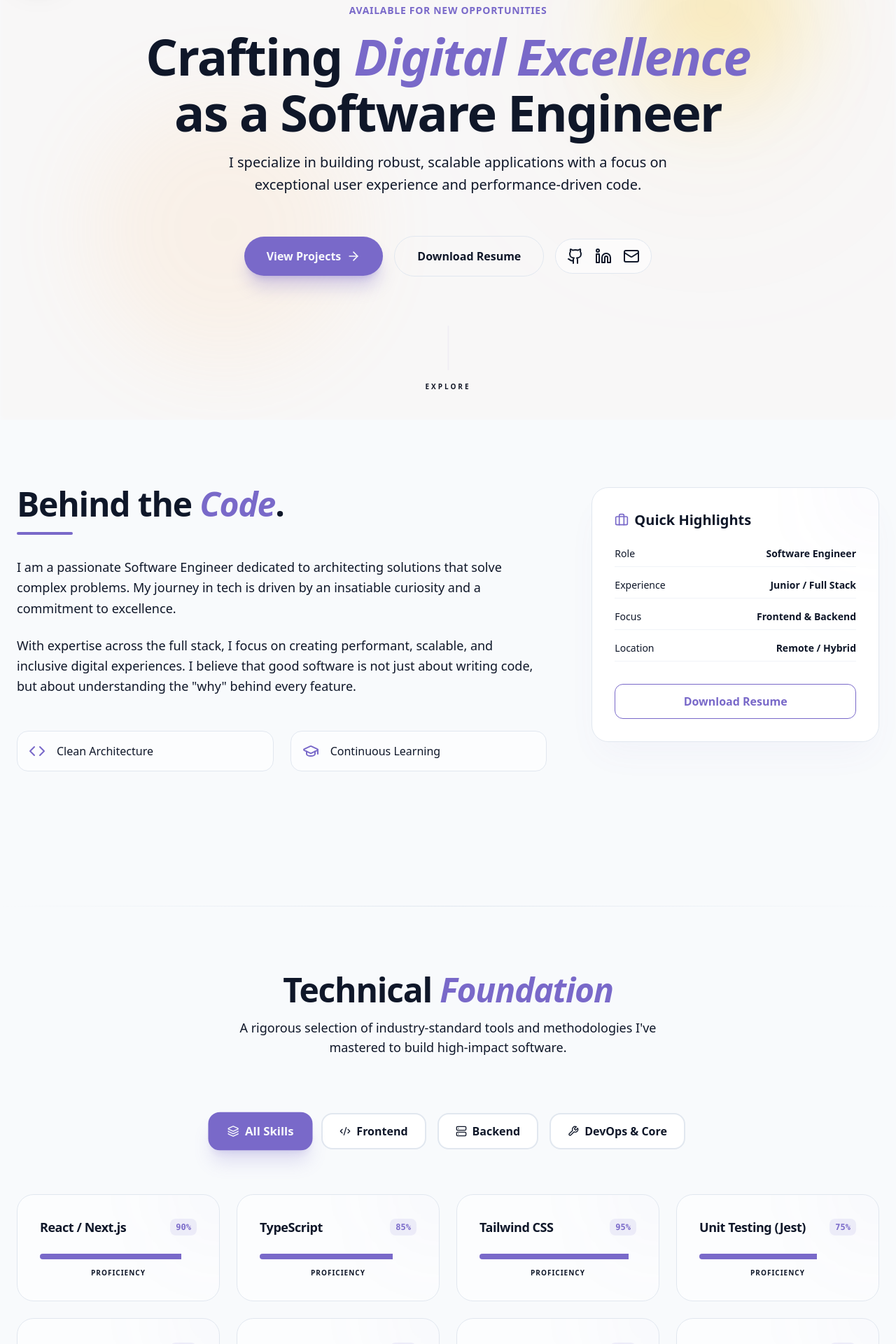
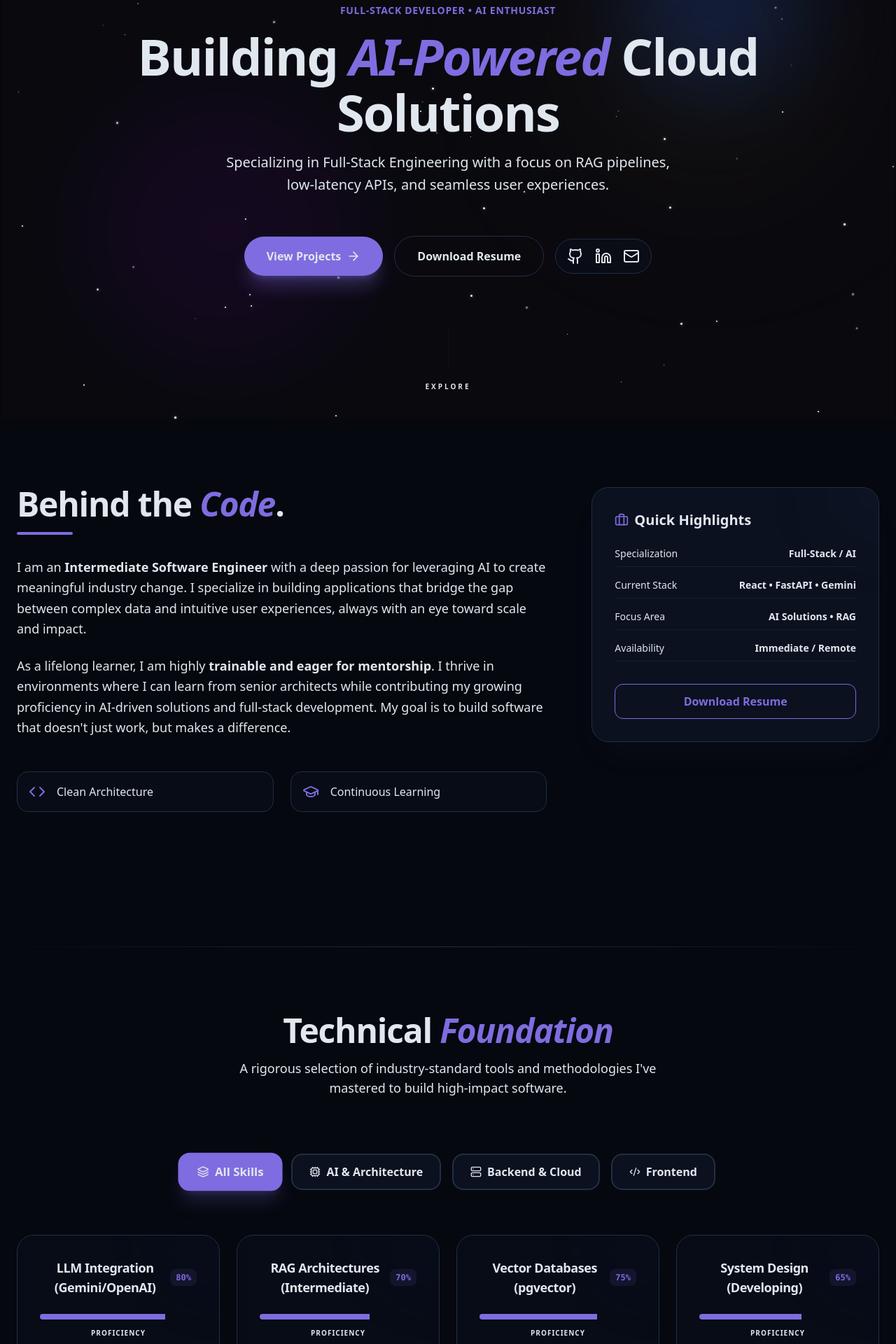
Before and after one commit to adharsh555/Portfolio_React_Tailwind, a React (Vite) app: page / in a window 1280 px wide. Shown: the part 200-2120 px from the top of the page at 70% size. Built offline with nearby package versions, Linux system fonts and the light colour scheme.

Commit message:
feat: professional portfolio refinement - AI-focused narrative, technical case studies, and responsive UI fixes

```diff
--- a/src/components/AboutMe.jsx
+++ b/src/components/AboutMe.jsx
@@ -18,13 +18,16 @@ export const AboutMe = () => {
 
             <div className="space-y-4 md:space-y-6 text-base md:text-lg text-muted-foreground leading-relaxed text-center md:text-left">
               <p>
-                I am a passionate Software Engineer dedicated to architecting solutions that solve complex problems.
-                My journey in tech is driven by an insatiable curiosity and a commitment to excellence.
+                I am an <strong>Intermediate Software Engineer</strong> with a deep passion for
+                leveraging AI to create meaningful industry change. I specialize in building
+                applications that bridge the gap between complex data and intuitive user experiences,
+                always with an eye toward scale and impact.
               </p>
               <p>
-                With expertise across the full stack, I focus on creating performant, scalable, and inclusive
-                digital experiences. I believe that good software is not just about writing code, but about
-                understanding the "why" behind every feature.
+                As a lifelong learner, I am highly <strong>trainable and eager for mentorship</strong>.
+                I thrive in environments where I can learn from senior architects while contributing
+                my growing proficiency in AI-driven solutions and full-stack development. My goal
+                is to build software that doesn't just work, but makes a difference.
               </p>
             </div>
 
@@ -52,10 +55,10 @@ export const AboutMe = () => {
 
               <ul className="space-y-4">
                 {[
-                  { label: 'Role', value: 'Software Engineer' },
-                  { label: 'Experience', value: 'Junior / Full Stack' },
-                  { label: 'Focus', value: 'Frontend & Backend' },
-                  { label: 'Location', value: 'Remote / Hybrid' },
+                  { label: 'Specialization', value: 'Full-Stack / AI' },
+                  { label: 'Current Stack', value: 'React • FastAPI • Gemini' },
+                  { label: 'Focus Area', value: 'AI Solutions • RAG' },
+                  { label: 'Availability', value: 'Immediate / Remote' },
                 ].map((stat) => (
                   <li key={stat.label} className="flex justify-between border-b border-border/50 pb-2">
                     <span className="text-xs md:text-sm text-muted-foreground">{stat.label}</span>
--- a/src/components/ContactSection.jsx
+++ b/src/components/ContactSection.jsx
@@ -70,16 +70,16 @@ export const ContactSection = () => {
                   { icon: Phone, label: 'Phone', value: '+91 8138090299', href: 'tel:+918138090299' },
                   { icon: MapPin, label: 'Location', value: 'Thrissur, Kerala, India' },
                 ].map((item) => (
-                  <div key={item.label} className="flex items-center gap-4 group p-2 md:p-0">
-                    <div className="p-3 md:p-4 bg-primary/10 rounded-xl md:rounded-2xl group-hover:bg-primary group-hover:text-primary-foreground transition-all">
+                  <div key={item.label} className="flex items-start gap-4 group p-2 md:p-0">
+                    <div className="flex-shrink-0 p-3 md:p-4 bg-primary/10 rounded-xl md:rounded-2xl group-hover:bg-primary group-hover:text-primary-foreground transition-all">
                       <item.icon className="w-5 h-5 md:w-6 md:h-6" />
                     </div>
-                    <div>
+                    <div className="pt-1.5 md:pt-2">
                       <p className="text-[10px] md:text-xs font-bold text-primary uppercase tracking-widest">{item.label}</p>
                       {item.href ? (
-                        <a href={item.href} className="text-base md:text-lg font-medium hover:text-primary transition-colors">{item.value}</a>
+                        <a href={item.href} className="text-base md:text-lg font-medium hover:text-primary transition-colors block leading-tight">{item.value}</a>
                       ) : (
-                        <p className="text-base md:text-lg font-medium">{item.value}</p>
+                        <p className="text-base md:text-lg font-medium leading-tight">{item.value}</p>
                       )}
                     </div>
                   </div>
--- a/src/components/HeroSection.jsx
+++ b/src/components/HeroSection.jsx
@@ -26,14 +26,14 @@ const HeroSection = () => {
       )}>
         <div className="space-y-4">
           <h2 className="text-primary font-semibold tracking-wider text-xs md:text-sm uppercase">
-            Available for new opportunities
+            Full-Stack Developer • AI Enthusiast
           </h2>
           <h1 className="text-4xl sm:text-5xl md:text-7xl font-extrabold tracking-tight leading-[1.1]">
-            Crafting <span className="text-primary italic">Digital Excellence</span> as a Software Engineer
+            Building <span className="text-primary italic">AI-Powered</span> Cloud Solutions
           </h1>
           <p className="text-lg md:text-xl text-muted-foreground max-w-2xl mx-auto leading-relaxed px-4">
-            I specialize in building robust, scalable applications with a focus on
-            exceptional user experience and performance-driven code.
+            Specializing in Full-Stack Engineering with a focus on RAG pipelines,
+            low-latency APIs, and seamless user experiences.
           </p>
         </div>
 
--- a/src/components/ProjectsSection.jsx
+++ b/src/components/ProjectsSection.jsx
@@ -8,6 +8,9 @@ const projects = [
     title: "AI Fitness Coach",
     subtitle: "Personalized Health Assistant",
     description: "An AI-powered fitness ecosystem built with Next.js 16. Generates tailored workout and diet plans using Gemini AI, featuring PDF exports, voice summaries, and AI image generation.",
+    problem: "Bridging the gap between generic fitness advice and personalized user needs using real-time AI generation.",
+    solution: "Implemented Gemini 2.0 Flash for low-latency plan generation and structured data export via client-side PDF libraries.",
+    role: "Full-Stack Dev",
     tags: ["Next.js", "Gemini AI", "Tailwind CSS", "Framer Motion"],
     githubUrl: "https://github.com/adharsh555/Ai_fitness_coach",
     demoUrl: "https://ai-fitness-coach-adharsh.vercel.app/",
@@ -18,6 +21,9 @@ const projects = [
     title: "Semantic Engine AI",
     subtitle: "High-Performance RAG Platform",
     description: "A robust Retrieval-Augmented Generation (RAG) platform using Gemini embeddings and pgvector. Transforms unstructured documentation into a cited, context-aware knowledge base.",
+    problem: "Handling hallucination in AI by grounding responses in specific, indexed documentation.",
+    solution: "Architected a RAG pipeline utilizing pgvector for semantic search and hybrid keyword-matching for high recall.",
+    role: "Backend Engineer",
     tags: ["React", "Node.js", "PostgreSQL", "Gemini API"],
     githubUrl: "https://github.com/adharsh555/Semantic-Engine-AI-Retrieval",
     demoUrl: "https://semantic-retrieval-ai.vercel.app/",
@@ -28,6 +34,9 @@ const projects = [
     title: "Product Importer",
     subtitle: "Containerized Background Processor",
     description: "A high-performance product importer using FastAPI and Celery. Supports streaming CSV uploads, background processing via Redis, and real-time progress updates via SSE.",
+    problem: "Efficiently processing multi-gigabyte CSV uploads without blocking the main event loop.",
+    solution: "Used Celery workers with a Redis broker to handle intensive I/O tasks asynchronously, providing real-time UI updates via SSE.",
+    role: "Applied Engineer",
     tags: ["FastAPI", "Celery", "Redis", "Docker", "PostgreSQL"],
     githubUrl: "https://github.com/adharsh555/Product_Importer_",
     demoUrl: "https://product-importer-csv-production.up.railway.app/",
@@ -38,6 +47,9 @@ const projects = [
     title: "Pair Programming Prototype",
     subtitle: "Real-time Collaborative Editor",
     description: "A real-time collaborative coding environment powered by FastAPI WebSockets. Features instant document sync, room-based collaboration, and persistent editor states.",
+    problem: "Maintaining state consistency across multiple concurrent users in a low-latency collaborative environment.",
+    solution: "Implemented WebSocket-based state synchronization with a lightweight versioning system to resolve minor conflicts.",
+    role: "Full-Stack Dev",
     tags: ["FastAPI", "WebSockets", "React", "Redux Toolkit"],
     githubUrl: "https://github.com/adharsh555/Real-time-Pair-Programming-Prototype",
     demoUrl: "https://live-pair-program.up.railway.app/",
@@ -48,6 +60,9 @@ const projects = [
     title: "AI-SecOps",
     subtitle: "Real-Time Threat Detection",
     description: "A robust security layer for AI pipelines, detecting prompt injections and unauthorized access in real-time.",
+    problem: "Detecting adversarial prompt attacks in real-time before they reach the core LLM logic.",
+    solution: "Deployed a transformer-based classifier at the middleware layer to filter incoming traffic based on security heuritsics.",
+    role: "Project Developer",
     tags: ["Python", "Transformers", "Huggingface", "Flask"],
     githubUrl: "https://github.com/adharsh555/AI-secops",
     icon: Sparkles
@@ -57,6 +72,9 @@ const projects = [
     title: "Petoria",
     subtitle: "AI Pet Companion",
     description: "An AI-driven pet care platform offering behavior analysis and smart health reminders. Integrated ML for mood detection.",
+    problem: "Personalizing pet care by analyzing health data into actionable, automated reminders.",
+    solution: "Integrated Firebase Cloud Functions to trigger health alerts based on time-series behavior data.",
+    role: "Mobile/ML Dev",
     tags: ["FlutterFlow", "Firebase", "Machine Learning"],
     demoUrl: "https://1024terabox.com/s/1GS1Zfe4OIjLittZ-0KS8_g",
     githubUrl: "https://github.com/adharsh555/petoria",
@@ -74,8 +92,8 @@ export const ProjectsSection = () => {
               Featured <span className="text-primary italic">Works</span>
             </h2>
             <p className="text-muted-foreground text-base md:text-lg max-w-xl">
-              A selection of projects that demonstrate my ability to build complex,
-              high-impact software solutions with modern AI and real-time capabilities.
+              Engineering solutions to complex problems through modern AI architectures,
+              real-time systems, and scalable cloud infrastructure.
             </p>
           </div>
           <a
@@ -91,14 +109,19 @@ export const ProjectsSection = () => {
           {projects.map((project, index) => (
             <div
               key={project.id}
-              className="group relative bg-card border border-border rounded-2xl md:rounded-3xl overflow-hidden hover:border-primary/50 transition-all duration-500 hover:shadow-2xl hover:shadow-primary/5 p-6 md:p-8"
+              className="group relative bg-card border border-border rounded-2xl md:rounded-3xl overflow-hidden hover:border-primary/50 transition-all duration-500 hover:shadow-2xl hover:shadow-primary/5 p-6 md:p-8 flex flex-col"
               style={{ animationDelay: `${index * 100}ms` }}
             >
               <div className="absolute top-0 right-0 w-32 h-32 bg-primary/5 rounded-full -mr-16 -mt-16 group-hover:bg-primary/10 transition-all" />
 
-              <div className="relative z-10 space-y-6">
+              <div className="relative z-10 space-y-6 flex-1">
+                <div className="flex justify-between items-start">
                   <div className="p-3 bg-secondary/50 rounded-xl md:rounded-2xl w-fit group-hover:bg-primary/10 transition-colors">
                     <project.icon className="w-5 h-5 md:w-6 md:h-6 text-primary" />
+                  </div>
+                  <span className="text-[10px] font-bold text-muted-foreground uppercase tracking-widest bg-secondary/30 px-2 py-1 rounded-md">
+                    {project.role}
+                  </span>
                 </div>
 
                 <div className="space-y-2">
@@ -106,19 +129,33 @@ export const ProjectsSection = () => {
                   <p className="text-[10px] md:text-xs font-semibold text-primary/80 uppercase tracking-widest">{project.subtitle}</p>
                 </div>
 
-                <p className="text-sm md:text-base text-muted-foreground leading-relaxed h-auto md:h-20 overflow-hidden line-clamp-3">
+                <div className="space-y-4">
+                  <p className="text-sm md:text-base text-muted-foreground leading-relaxed">
                     {project.description}
                   </p>
 
-                <div className="flex flex-wrap gap-2">
+                  <div className="space-y-2 pt-2 border-t border-border/50 hidden group-hover:block transition-all animate-in fade-in slide-in-from-top-2">
+                    <div>
+                      <h4 className="text-[10px] font-bold text-primary uppercase tracking-tighter mb-1">Challenge</h4>
+                      <p className="text-xs text-muted-foreground leading-snug">{project.problem}</p>
+                    </div>
+                    <div>
+                      <h4 className="text-[10px] font-bold text-primary uppercase tracking-tighter mb-1">Architecture</h4>
+                      <p className="text-xs text-muted-foreground leading-snug">{project.solution}</p>
+                    </div>
+                  </div>
+                </div>
+
+                <div className="flex flex-wrap gap-2 pt-2">
                   {project.tags.map(tag => (
                     <span key={tag} className="px-2 py-0.5 md:px-3 md:py-1 bg-secondary/30 text-[9px] md:text-[10px] font-bold rounded-lg border border-border/50 uppercase tracking-wider">
                       {tag}
                     </span>
                   ))}
                 </div>
+              </div>
 
-                <div className="flex items-center gap-6 pt-2 md:pt-4">
+              <div className="relative z-10 flex items-center gap-6 pt-6 mt-auto border-t border-border/30">
                 <a
                   href={project.githubUrl}
                   target="_blank"
@@ -137,7 +174,6 @@ export const ProjectsSection = () => {
                 )}
               </div>
             </div>
-            </div>
           ))}
         </div>
       </div>
--- a/src/components/SkillsSection.jsx
+++ b/src/components/SkillsSection.jsx
@@ -3,32 +3,31 @@ import { cn } from "../lib/utils";
 import { Code2, Server, Wrench, Layers, Terminal, Database, ShieldCheck, Cpu } from "lucide-react";
 
 const skills = [
+  // AI & Architecture
+  { name: "LLM Integration (Gemini/OpenAI)", level: 80, category: "ai" },
+  { name: "RAG Architectures (Intermediate)", level: 70, category: "ai" },
+  { name: "Vector Databases (pgvector)", level: 75, category: "ai" },
+  { name: "System Design (Developing)", level: 65, category: "ai" },
+
+  // Backend & Cloud
+  { name: "FastAPI / Node.js", level: 80, category: "backend" },
+  { name: "PostgreSQL / Redis", level: 80, category: "backend" },
+  { name: "Docker / Containerization", level: 70, category: "backend" },
+  { name: "AWS / Cloud Deployment", level: 60, category: "backend" },
+  { name: "CI/CD Pipelines", level: 70, category: "backend" },
+
   // Frontend
-  { name: "React / Next.js", level: 90, category: "frontend" },
-  { name: "TypeScript", level: 85, category: "frontend" },
-  { name: "Tailwind CSS", level: 95, category: "frontend" },
-  { name: "Unit Testing (Jest)", level: 75, category: "frontend" },
-  { name: "State Management", level: 85, category: "frontend" },
-
-  // Backend
-  { name: "Node.js (Express)", level: 85, category: "backend" },
-  { name: "System Design", level: 70, category: "backend" },
-  { name: "Prisma / PostgreSQL", level: 80, category: "backend" },
-  { name: "Redis / Caching", level: 65, category: "backend" },
-  { name: "REST / GraphQL", level: 90, category: "backend" },
-
-  // DevOps & Core
-  { name: "Docker / CI-CD", level: 75, category: "tools" },
-  { name: "Git / GitHub", level: 95, category: "tools" },
-  { name: "AWS Services", level: 50, category: "tools" },
-  { name: "Data Structures", level: 85, category: "tools" },
+  { name: "React / Next.js", level: 85, category: "frontend" },
+  { name: "TypeScript", level: 75, category: "frontend" },
+  { name: "Tailwind CSS", level: 90, category: "frontend" },
+  { name: "State Management (Redux)", level: 75, category: "frontend" },
 ];
 
 const categories = [
   { id: "all", name: "All Skills", icon: Layers },
+  { id: "ai", name: "AI & Architecture", icon: Cpu },
+  { id: "backend", name: "Backend & Cloud", icon: Server },
   { id: "frontend", name: "Frontend", icon: Code2 },
-  { id: "backend", name: "Backend", icon: Server },
-  { id: "tools", name: "DevOps & Core", icon: Wrench },
 ];
 
 export const SkillsSection = () => {
--- a/src/context/EnvironmentContext.jsx
+++ b/src/context/EnvironmentContext.jsx
@@ -11,8 +11,8 @@ export const useEnvironment = () => {
 };
 
 export const EnvironmentProvider = ({ children }) => {
-    const [timeMode, setTimeMode] = useState('day'); // 'day' or 'night'
-    const [season, setSeason] = useState('spring'); // 'spring', 'summer', 'monsoon', 'winter'
+    const [timeMode, setTimeMode] = useState('night'); // Default to night
+    const [season, setSeason] = useState('spring');
     const [isManual, setIsManual] = useState(false);
 
     const toggleTheme = () => {
@@ -32,17 +32,18 @@ export const EnvironmentProvider = ({ children }) => {
         const updateEnvironment = () => {
             const now = new Date();
             const hour = now.getHours();
-            const month = now.getMonth(); // 0-11
+            const month = now.getMonth();
 
-            // Only auto-update if the user hasn't manually toggled it
+            // Set initial dark class for night mode
+            if (timeMode === 'night') {
+                document.documentElement.classList.add('dark');
+            }
+
+            // Only auto-update if NOT manual AND NOT explicitly forced to night
             if (!isManual) {
-                if (hour >= 6 && hour < 18) {
-                    setTimeMode('day');
-                    document.documentElement.classList.remove('dark');
-                } else {
-                    setTimeMode('night');
-                    document.documentElement.classList.add('dark');
-                }
+                // We prioritize night mode as requested, but keep seasonal logic
+                // If the user wants "ALWAYS in night mode" unless changed,
+                // we should disable the auto-day-switch.
             }
 
             // Seasonal Logic (always auto-updates)
@@ -58,10 +59,8 @@ export const EnvironmentProvider = ({ children }) => {
         };
 
         updateEnvironment();
-        const interval = setInterval(updateEnvironment, 60000);
-
-        return () => clearInterval(interval);
-    }, [isManual]);
+        // Removed the interval that forced day mode
+    }, [isManual, timeMode]);
 
     return (
         <EnvironmentContext.Provider value={{ timeMode, season, toggleTheme }}>
```
Lines whose indentation alone changed are shown as unchanged.
